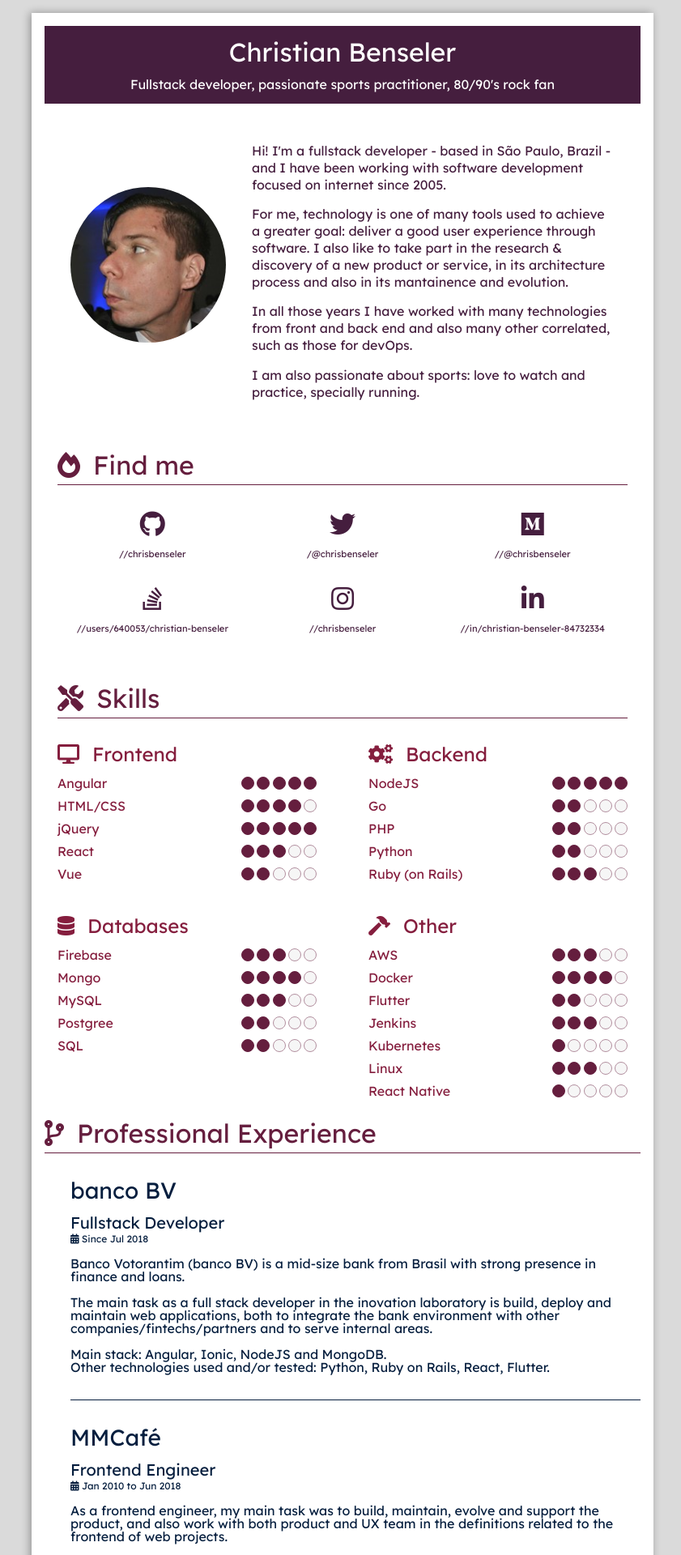
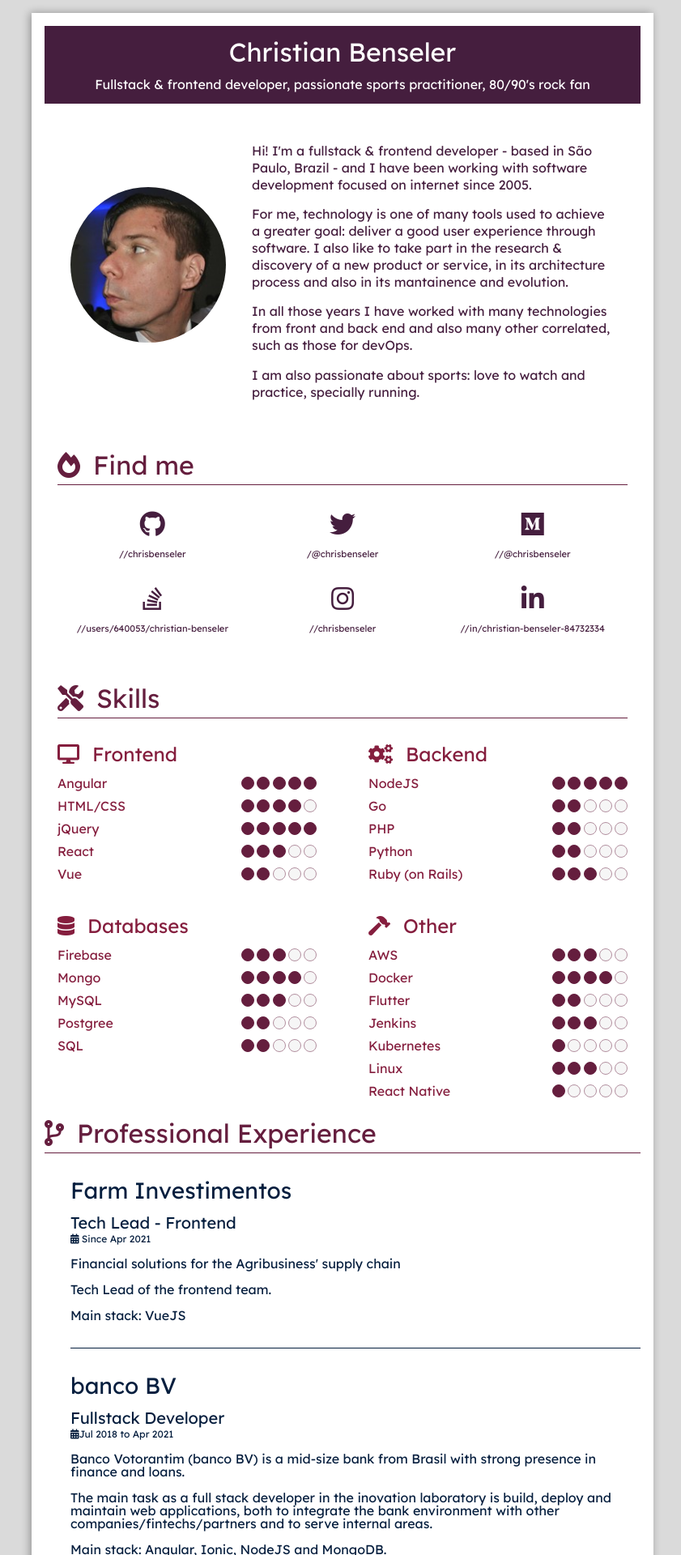
Before and after one commit to chrisbenseler/chrisb-website, a Nuxt app: page / in a window 1280 px wide. Shown: the top 1920 px of the page at 81% size, without its empty margins (217-1058 px from the left). Built offline with nearby package versions, Linux system fonts and the light colour scheme.

Commit message:
feat: update professional exp

```diff
--- a/components/ProfessionalExp.vue
+++ b/components/ProfessionalExp.vue
@@ -1,13 +1,32 @@
 <template>
   <section id="professionalexp">
     <h4><i class="fa fa-code-branch"></i>Professional Experience</h4>
+
+    <article>
+      <h5>Farm Investimentos</h5>
+
+      <div>
+        <h6>Tech Lead - Frontend</h6>
+        <span><i class="fa fa-calendar-alt"></i> Since <time datetime="2021-04">Apr 2021</time></span>
+        <p>
+          Financial solutions for the Agribusiness' supply chain
+        </p>
+        <p>
+          Tech Lead of the frontend team.
+        </p>
+        <p>
+          Main stack: VueJS
+        </p>
+      </div>
+    </article>
 
     <article>
       <h5>banco BV</h5>
 
       <div>
         <h6>Fullstack Developer</h6>
-        <span><i class="fa fa-calendar-alt"></i> Since <time datetime="2018-07">Jul 2018</time></span>
+        <span><i class="fa fa-calendar-alt"></i><time datetime="2018-07">Jul 2018</time>  to
+          <time datetime="2021-04">Apr 2021</time></span>
         <p>
           Banco Votorantim (banco BV) is a mid-size bank from Brasil with strong
           presence in finance and loans.
--- a/pages/index.vue
+++ b/pages/index.vue
@@ -3,7 +3,7 @@
     <header class="outline">
       <h1>Christian Benseler</h1>
       <h2>
-        Fullstack developer, passionate sports practitioner, 80/90's rock fan
+        Fullstack & frontend developer, passionate sports practitioner, 80/90's rock fan
       </h2>
     </header>
 
@@ -12,7 +12,7 @@
 
       <div>
         <p>
-          Hi! I'm a fullstack developer - based in São Paulo, Brazil - and I
+          Hi! I'm a fullstack & frontend developer - based in São Paulo, Brazil - and I
           have been working with software development focused on internet since
           2005.
         </p>
```
